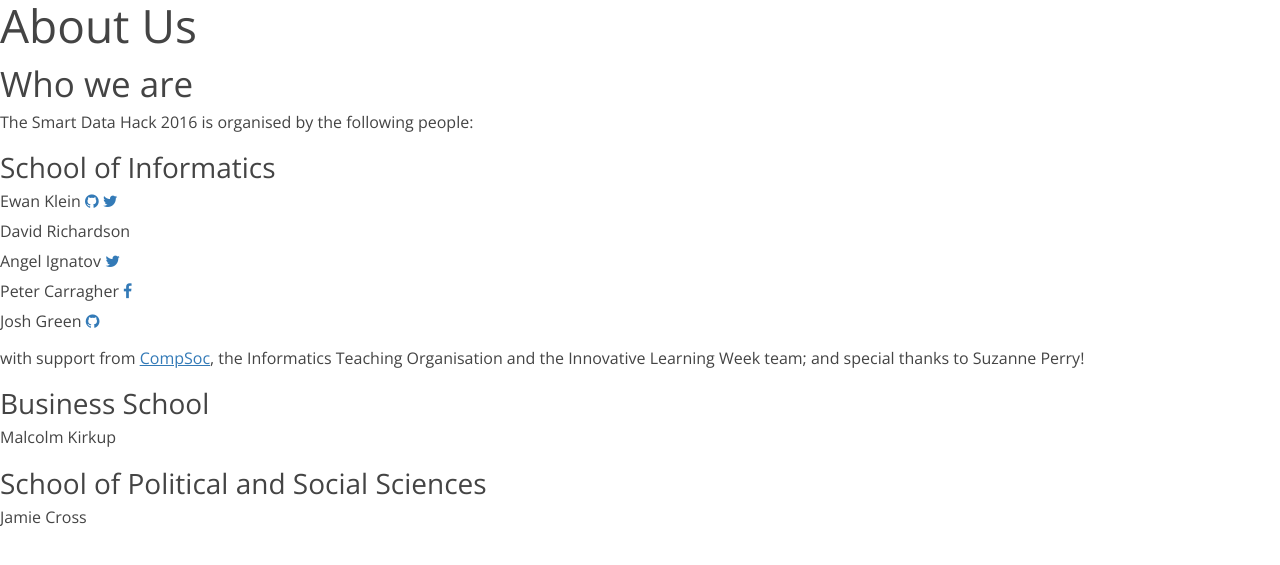
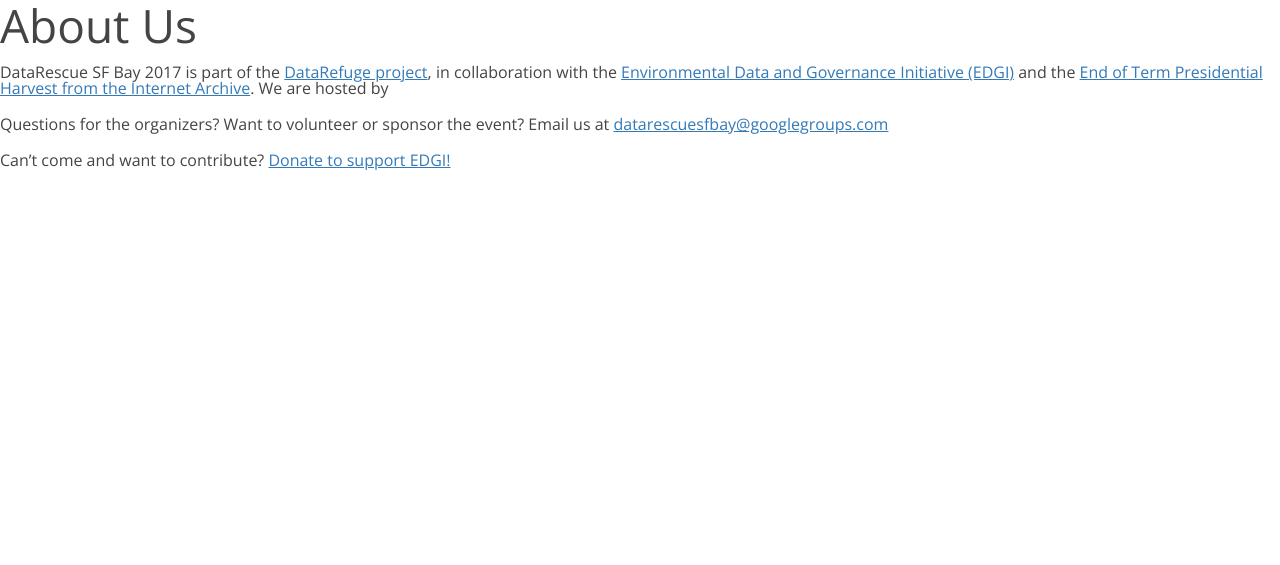
Before and after one commit to suchthis/DataRescueSFBay.github.io, a Jekyll site: the page built from 2016/_posts/2014-01-10-about.md, in a window 1280 px wide. Shown: the top 565 px of the page. Built offline with Jekyll 4.4.1, drawn with Linux system fonts in a browser that asks for light colours; nearby versions of some CDN libraries; our own code applies the rules of GitHub Pages for plain Markdown files.

Commit message:
Update 2014-01-10-about.md

```diff
--- a/2016/_posts/2014-01-10-about.md
+++ b/2016/_posts/2014-01-10-about.md
@@ -7,23 +7,8 @@
 
 # About Us
 
-## Who we are
+DataRescue SF Bay 2017 is part of the [DataRefuge project](http://www.ppehlab.org/datarefuge), in collaboration with the [Environmental Data and Governance Initiative (EDGI)](https://envirodatagov.org/) and the [End of Term Presidential Harvest from the Internet Archive](http://eotarchive.cdlib.org/). We are hosted by
 
-The Smart Data Hack 2016 is organised by the following people:
+Questions for the organizers? Want to volunteer or sponsor the event? Email us at [datarescuesfbay@googlegroups.com](mailto:datarescuesfbay@googlegroups.com)
 
-### School of Informatics
-* Ewan Klein [<i class="fa fa-github"></i>](http://ewan-klein.github.io) [<i class="fa fa-twitter"></i>](https://twitter.com/ewanhklein)
-* David Richardson
-* Angel Ignatov [<i class="fa fa-twitter"></i>](https://twitter.com/angelignatov)
-* Peter Carragher [<i class="fa fa-facebook"></i>](https://www.facebook.com/peter.carragher.7)
-* Josh Green [<i class="fa fa-github"></i>](https://github.com/Milk1337)
-
-with support from [CompSoc](https://comp-soc.com/compsoc/page/home), the Informatics Teaching Organisation and the Innovative Learning Week team; and special thanks to Suzanne Perry!
-
-### Business School
-
-* Malcolm Kirkup
-
-### School of Political and Social Sciences
-
-* Jamie Cross
+Can't come and want to contribute? [Donate to support EDGI!](https://www.generosity.com/community-fundraising/protect-public-environmental-data-and-research)
```
